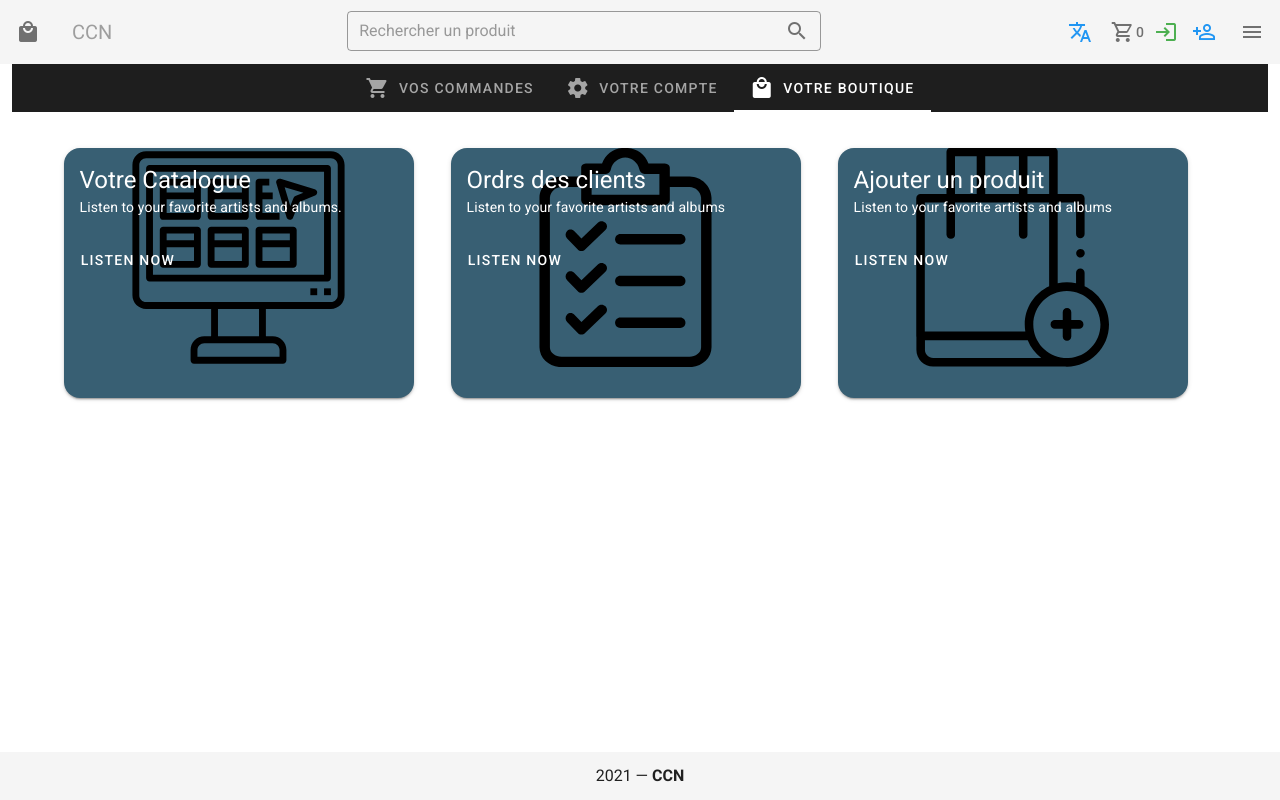
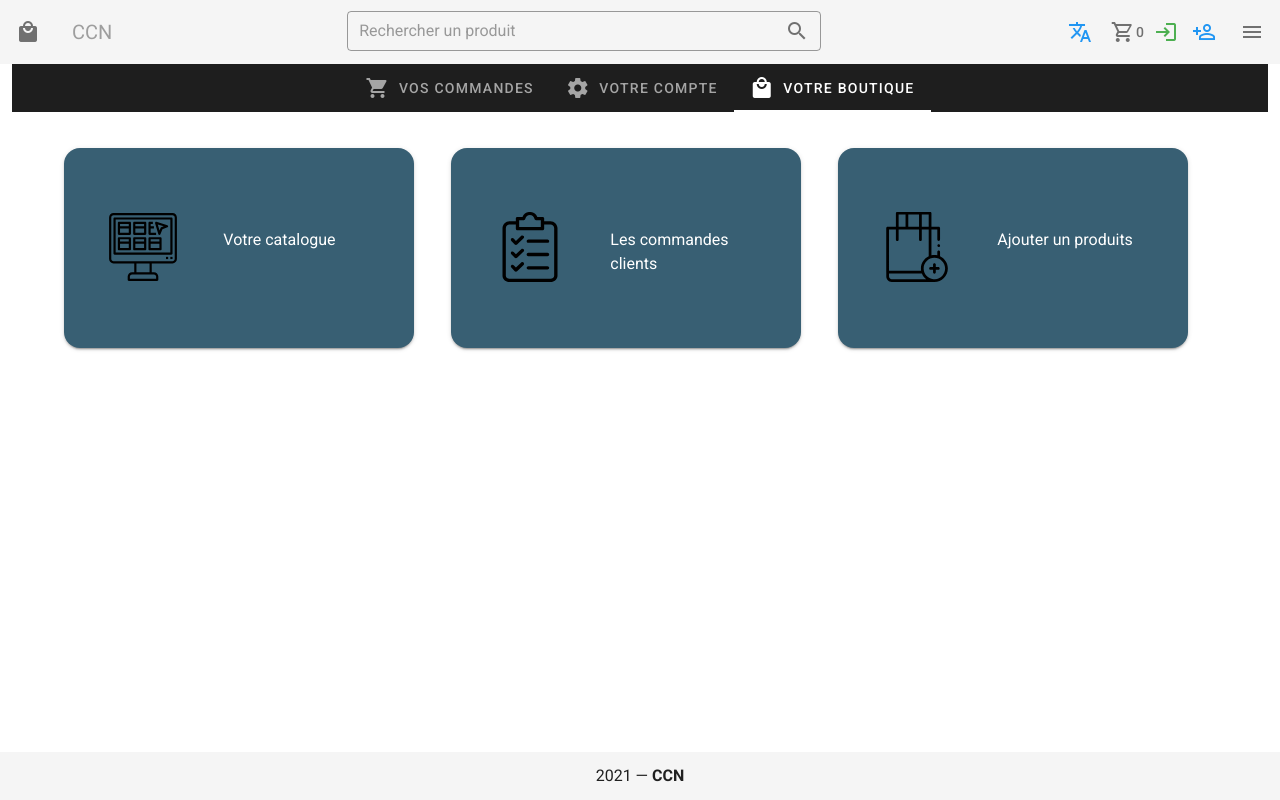
Before and after one commit to Nathsad1996/ccn, a Vue app: page /account-page in a window 1280 px wide. Both pictures are taken after a click on the tab "VOTRE BOUTIQUE". Built offline with nearby package versions, Linux system fonts and the light colour scheme.

Commit message:
refactoring sellers page

```diff
--- a/src/views/AccountPage.vue
+++ b/src/views/AccountPage.vue
@@ -114,86 +114,71 @@
                   <v-card
                     rounded="xl"
                     color="#385F73"
-                    height="250"
+                    height="200"
                     width="350"
                     dark
                   >
+                    <v-container>
+                      <v-row class="mx-auto mt-10">
+                        <v-col cols="5">
                           <v-img
                             contain
+                            id="accountimg"
                             src="../assets/catalog.svg"
                             aspect-ratio="1.6"
                           >
-                      <v-card-title class="text-h5">
-                        Votre Catalogue
-                      </v-card-title>
-
-                      <v-card-subtitle
-                        >Listen to your favorite artists and
-                        albums.</v-card-subtitle
-                      >
-
-                      <v-card-actions>
-                        <v-btn text> Listen Now </v-btn>
-                      </v-card-actions>
                           </v-img>
+                        </v-col>
+                        <v-col class="mt-4"> Votre catalogue </v-col>
+                      </v-row>
+                    </v-container>
                   </v-card>
                 </v-col>
                 <v-col>
                   <v-card
                     rounded="xl"
                     color="#385F73"
-                    height="250"
+                    height="200"
                     width="350"
                     dark
                   >
+                    <v-container>
+                      <v-row class="mx-auto mt-10">
+                        <v-col cols="5">
                           <v-img
                             contain
-                      id="accountimg"
                             src="../assets/orders.svg"
                             aspect-ratio="1.6"
                           >
-                      <v-card-title class="text-h5">
-                        Ordrs des clients
-                      </v-card-title>
-
-                      <v-card-subtitle
-                        >Listen to your favorite artists and
-                        albums</v-card-subtitle
-                      >
-
-                      <v-card-actions>
-                        <v-btn text> Listen Now </v-btn>
-                      </v-card-actions>
                           </v-img>
+                        </v-col>
+                        <v-col class="mt-4"> Les commandes clients </v-col>
+                      </v-row>
+                    </v-container>
                   </v-card>
                 </v-col>
                 <v-col>
                   <v-card
                     rounded="xl"
                     color="#385F73"
-                    height="250"
+                    height="200"
                     width="350"
                     dark
                   >
+                    <v-container>
+                      <v-row class="mx-auto mt-10">
+                        <v-col cols="5">
                           <v-img
                             contain
                             id="accountimg"
                             src="../assets/add-product.svg"
                             aspect-ratio="1.6"
                           >
-                      <v-card-title class="text-h5">
-                        Ajouter un produit
-                      </v-card-title>
-
-                      <v-card-subtitle
-                        >Listen to your favorite artists and
-                        albums</v-card-subtitle
-                      >
-
-                      <v-card-actions>
-                        <v-btn text> Listen Now </v-btn>
-                      </v-card-actions>
                           </v-img>
+                        </v-col>
+                        <v-col class="mt-4"> Ajouter un produits </v-col>
+                      </v-row>
+                    </v-container>
                   </v-card>
                 </v-col>
               </v-row>
```
Lines whose indentation alone changed are shown as unchanged.
